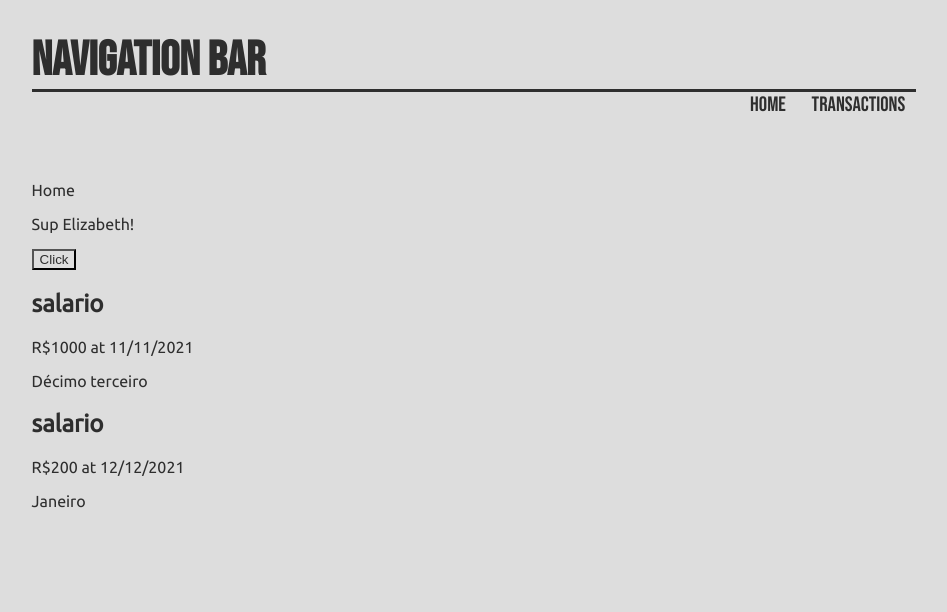
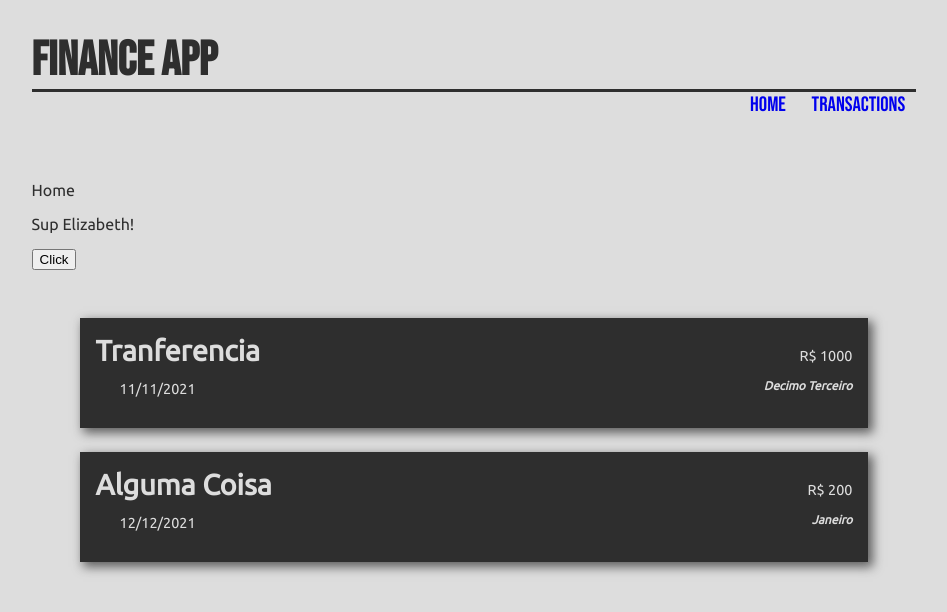
Before and after one commit to VitorFellix/FinanceApp, a React (Create React App) app in the folder financeapp/: page / in a window 1280 px wide. Shown: the top 612 px of the page, without its empty margins (166-1113 px from the left). Built offline with nearby package versions, Linux system fonts and the light colour scheme.

Commit message:
Added Css style for transactions

```diff
--- a/financeapp/src/components/Navbar.js
+++ b/financeapp/src/components/Navbar.js
@@ -1,5 +1,5 @@
 const Navbar = () => {
-  const title = "Navigation bar";
+  const title = "Finance App";
   const array = [
     { name: "Home", link: "http://localhost:3000/" },
     { name: "Transactions", link: "http://localhost:3000/transactions" },
--- a/financeapp/src/components/Transactions.js
+++ b/financeapp/src/components/Transactions.js
@@ -1,19 +1,34 @@
 import { useState } from "react";
 
 const Transactions = () => {
-  const [transactions, setTransactions] = useState(
-    [
-      {id: 1, name: "salario", value: 1000, date: "11/11/2021", optional: "Décimo terceiro"},
-      {id: 2, name: "salario", value: 200, date: "12/12/2021", optional: "Janeiro"}
-    ]
-  )
+  const [transactions, setTransactions] = useState([
+    {
+      id: 1,
+      name: "Tranferencia",
+      value: 1000,
+      date: "11/11/2021",
+      optional: "decimo terceiro",
+    },
+    {
+      id: 2,
+      name: "alguma coisa",
+      value: 200,
+      date: "12/12/2021",
+      optional: "janeiro",
+    },
+  ]);
   return (
     <div className="transactions">
       {transactions.map((transaction) => (
-        <div className="transaction" key={transaction.id}>
-          <h2>{transaction.name}</h2>
-          <p>R${transaction.value} at {transaction.date}</p>
-          <p>{transaction.optional}</p>
+        <div className="transactionHeader container" key={transaction.id}>
+          <div>
+            <h2>{transaction.name}</h2>
+            <p className="transactionDate">{transaction.date}</p>
+          </div>
+          <div className="alignRight">
+            <p >{"R$ " + transaction.value}</p>
+            <p className="transactionOptional">{transaction.optional}</p>
+          </div>
         </div>
       ))}
     </div>
--- a/financeapp/src/index.css
+++ b/financeapp/src/index.css
@@ -1,11 +1,30 @@
 @import url("https://fonts.googleapis.com/css2?family=Bebas+Neue&display=swap");
 @import url("https://fonts.googleapis.com/css2?family=Bebas+Neue&family=Ubuntu&display=swap");
 
-* {
+* h1 {
+  font-size: 3rem;
+}
+
+* h2 {
+  font-size: 1.8rem;
+}
+
+* h3 {
+  font-size: 1rem;
+}
+
+body {
   background-color: rgb(221, 221, 221);
   color: rgb(46, 46, 46);
 }
 
+.content {
+  font-family: "Ubuntu", sans-serif;
+  max-width: 70%;
+  margin: 0 auto;
+}
+
+/* navbar */
 .navbar {
   font-family: "Bebas Neue", cursive;
   display: flexbox;
@@ -16,7 +35,6 @@
 }
 
 .navbar h1 {
-  font-size: 3rem;
   border-bottom: rgb(46, 46, 46);
   border-bottom-style: solid;
   margin: 0 auto;
@@ -37,8 +55,48 @@
   color: orange;
 }
 
-.content {
-  font-family: "Ubuntu", sans-serif;
-  max-width: 70%;
-  margin: 0 auto;
+/* Transactions */
+
+.container{
+  display: flex;
 }
+.container > div {
+  flex: 1;
+}
+
+.transactions {
+  margin: 3rem;
+}
+
+.transactionHeader {
+  font-size: 0.9rem;
+  margin-bottom: 1.5rem;
+  padding: 1rem;
+  background-color: rgb(46, 46, 46);
+  box-shadow: 4px 4px 10px 1px rgb(95, 95, 95);
+  color: rgb(221, 221, 221);
+}
+
+.transactionHeader h2 {
+  margin-top: 0px;
+  margin-bottom: 0px;
+  text-transform: capitalize;
+}
+
+.transactionOptional {
+  font-weight: bold;
+  font-style: italic;
+  font-size: 0.75rem;
+  text-transform: capitalize;
+}
+.transactionDate{
+  margin-left: 1.5rem;
+}
+
+.transaction:hover {
+  background-color: orange;
+}
+
+.alignRight > p{
+  text-align: right;
+}
```
Also changed, not shown: financeapp/src/components/Home.js (line endings or trailing spaces).
